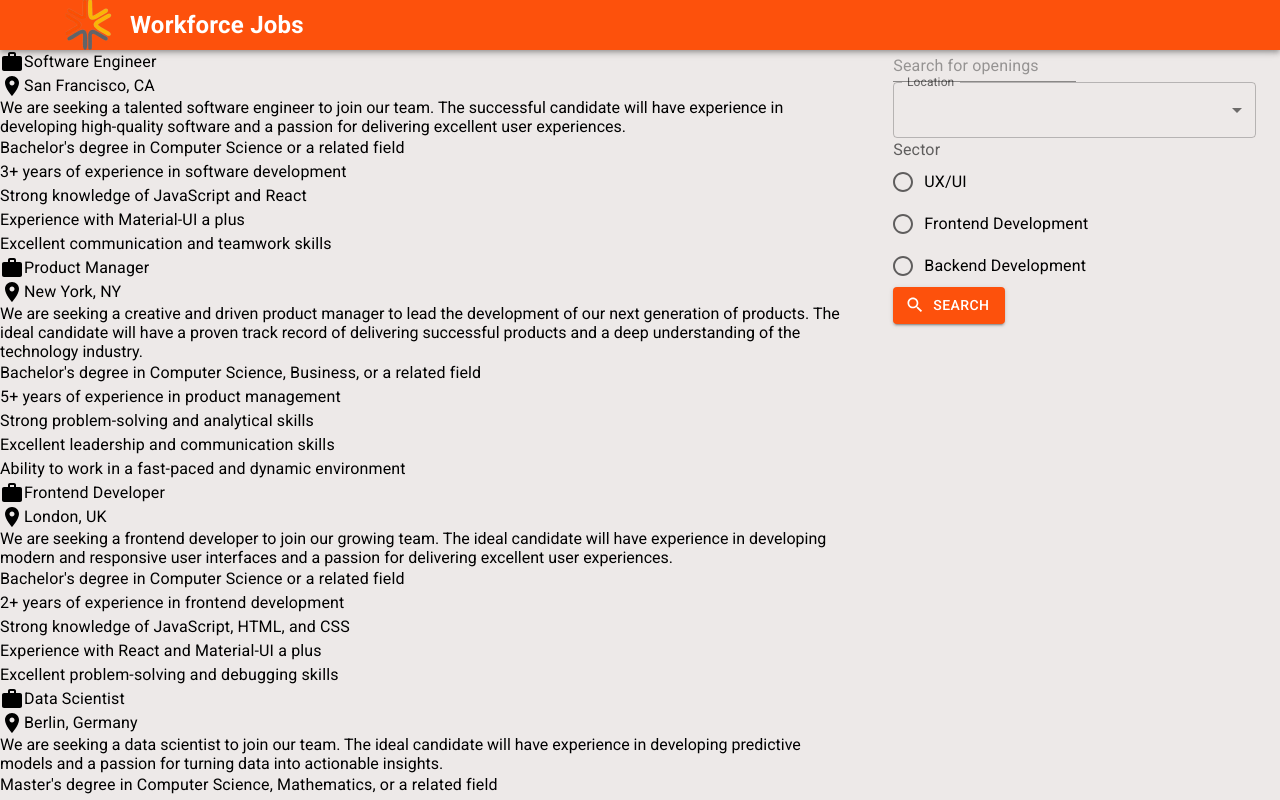
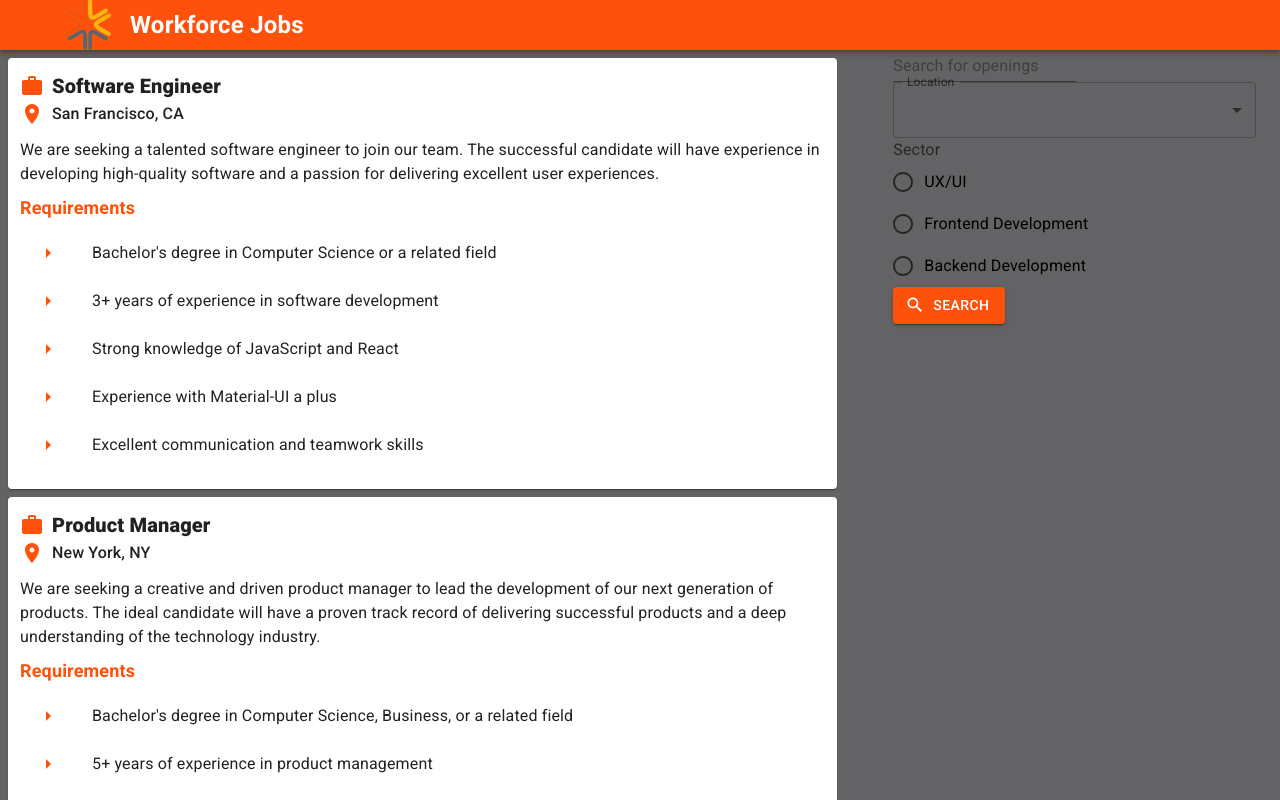
Before and after one commit to vicowiti/workforce-test, a React (Vite) app: page / in a window 1280 px wide. Shown: the top 800 px of the page. Built offline with nearby package versions, Linux system fonts and the light colour scheme.

Commit message:
Sorted the job cards, pending the search bar

```diff
--- a/src/components/JobCard.tsx
+++ b/src/components/JobCard.tsx
@@ -1,34 +1,63 @@
-import { Typography } from "@mui/material";
+import {
+  Card,
+  List,
+  ListItem,
+  ListItemIcon,
+  ListItemText,
+  Typography,
+} from "@mui/material";
 import React from "react";
 import { JobCardProps } from "../utils/data";
 import WorkIcon from "@mui/icons-material/Work";
 import LocationOnIcon from "@mui/icons-material/LocationOn";
 import CircleIcon from "@mui/icons-material/Circle";
+import ArrowRightIcon from "@mui/icons-material/ArrowRight";
 
 const JobCard = ({ job }: JobCardProps) => {
   return (
-    <div>
-      <Typography display="flex" alignItems="center" component="h3">
+    <Card sx={{ m: 1, p: 1.5 }}>
+      <Typography
+        display="flex"
+        gap={1}
+        alignItems="center"
+        component="h3"
+        variant="h6"
+        sx={{ fontWeight: "900" }}
+      >
         {" "}
-        <WorkIcon sx={{ color: "primary" }} /> {job.title}
+        <WorkIcon color="primary" /> {job.title}
       </Typography>
-      <Typography display="flex" alignItems="center">
-        <LocationOnIcon /> {job.location}
+      <Typography
+        component="h5"
+        display="flex"
+        gap={1}
+        mb={1.5}
+        alignItems="center"
+        sx={{ fontWeight: "500" }}
+      >
+        <LocationOnIcon color="primary" /> {job.location}
       </Typography>
-      <p>{job.description}</p>
-      <ul>
+      <Typography component="p">{job.description}</Typography>
+      <Typography
+        component="h6"
+        color="primary"
+        mt={1}
+        fontSize={18}
+        fontWeight={600}
+      >
+        Requirements
+      </Typography>
+      <List>
         {job.requirements.map((item) => (
-          <Typography
-            display="flex"
-            alignItems="center"
-            component="li"
-            key={item}
-          >
-            {item}
-          </Typography>
+          <ListItem key={item}>
+            <ListItemIcon>
+              <ArrowRightIcon color="primary" />
+            </ListItemIcon>
+            <ListItemText key={item} primary={item} />
+          </ListItem>
         ))}
-      </ul>
-    </div>
+      </List>
+    </Card>
   );
 };
 
--- a/src/index.css
+++ b/src/index.css
@@ -9,7 +9,8 @@
 
 body {
   font-family: "Roboto", sans-serif;
-  background: #ede9e8;
+  /* background: #ede9e8; */
+  background: #636365;
   margin: 0 auto;
   width: 100%;
   max-width: 1440px;
```
